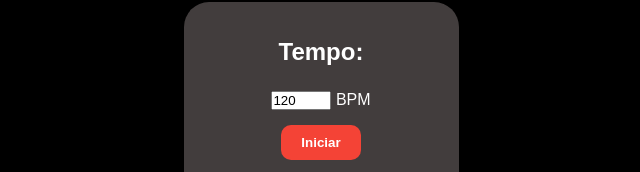
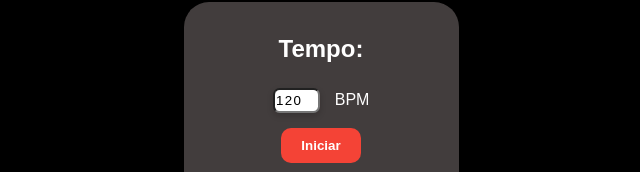
Before and after one commit to cividinilucas/beatkey_project, a plain HTML site: page metronomo.html in a window 1280 px wide. Shown: the part 338-510 px from the top of the page, 319-959 px from the left. Drawn offline with Linux system fonts and the light colour scheme.

Commit message:
Algumas alteracoes basicas de design foram realizadas, alguns bugs corrigidos, novos bugs adicionados.

```diff
--- a/metronomo.html
+++ b/metronomo.html
@@ -23,7 +23,7 @@
     <div class="metronome-container">
       <div class="tempo">
         <h2>Tempo:</h2>
-        <input type="number" id="tempo" min="20" max="240" step="1" value="120">
+        <input class="bpmquant" type="number" id="tempo" min="20" max="240" step="1" value="120">
         <label for="tempo">BPM</label>
       </div>
       <div class="start-stop">
--- a/script.js
+++ b/script.js
@@ -1,4 +1,3 @@
-
 let bpm = 120;
 let playing = false;
 let timer = null;
--- a/style.css
+++ b/style.css
@@ -145,7 +145,30 @@ form button[type="submit"]:hover {
     justify-content: center;
     height: 100vh;
     align-items: center;
+    user-select: none;
   }
+
+
+.bpmquant{
+
+  text-transform: uppercase;
+  letter-spacing: 0.1em;
+  line-height: 1.2;
+  border-radius: 5px;
+  padding: 0.2em 0.1em;
+  border-radius: 0.5em;
+  box-shadow: 0 0.2em 0.5em rgba(15, 11, 11, 0.2);
+  font-family: 'Merriweather Sans', sans-serif;
+  margin-right: 10px;
+}
+
+input[type="number"]::-webkit-inner-spin-button,
+input[type="number"]::-webkit-outer-spin-button {
+  -webkit-appearance: none;
+  margin: 0;
+}
+
+
 
   .metronome-container {
     gap: 15px;
```
Also changed, not shown: treinos.html (+0 -1 lines).
